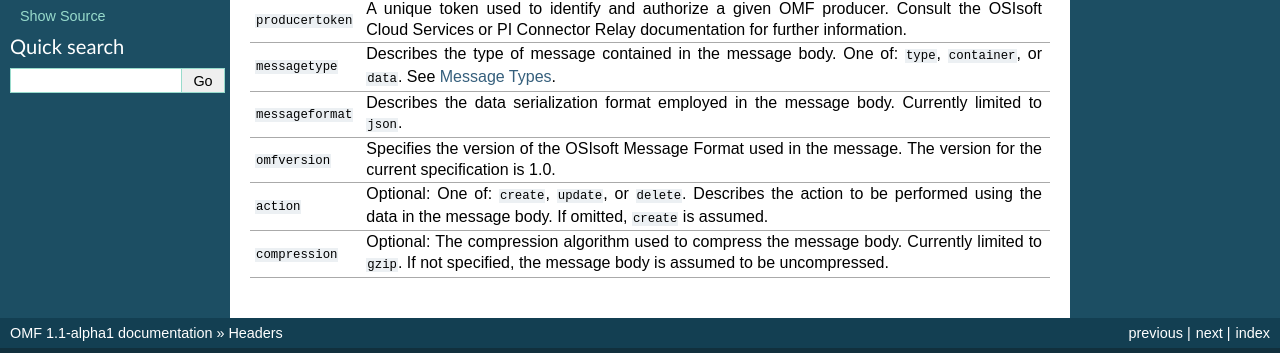
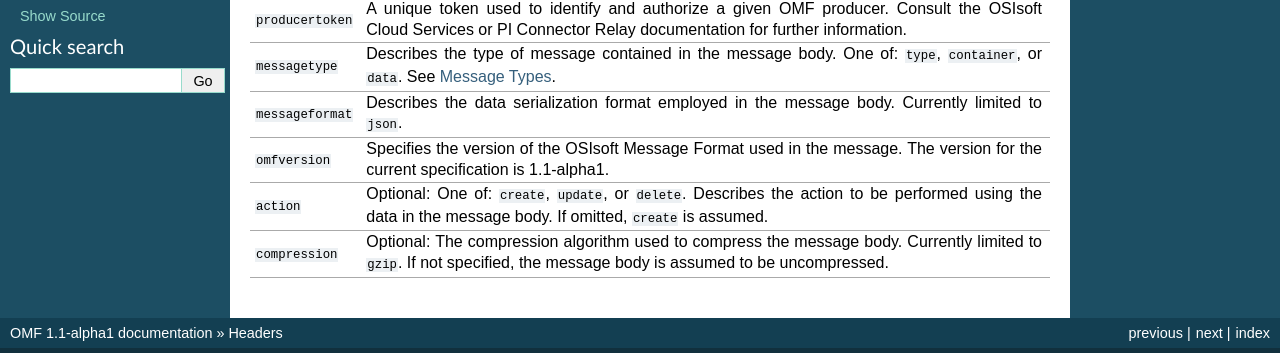
Before and after one commit to AVEVA/OMF-Docs, a Sphinx documentation site: the page built from docs/Headers.rst, in a window 1280 px wide. Shown: the part 177-530 px from the top of the page. Built offline with Sphinx 7.4.7, drawn with Linux system fonts in a browser that asks for light colours.

Commit message:
minor edit

```diff
--- a/docs/Headers.rst
+++ b/docs/Headers.rst
@@ -15,7 +15,7 @@ Name                 Value
 ``messageformat``    Describes the data serialization format employed in the message body. Currently
                      limited to ``json``.
 ``omfversion``       Specifies the version of the OSIsoft Message Format used in the message. The version
-                     for the current specification is 1.0.
+                     for the current specification is 1.1-alpha1.
 ``action``           Optional: One of: ``create``, ``update``, or ``delete``. Describes the action to be
                      performed using the data in the message body. If omitted, ``create`` is assumed.
 ``compression``	     Optional: The compression algorithm used to compress the message body. Currently
```
